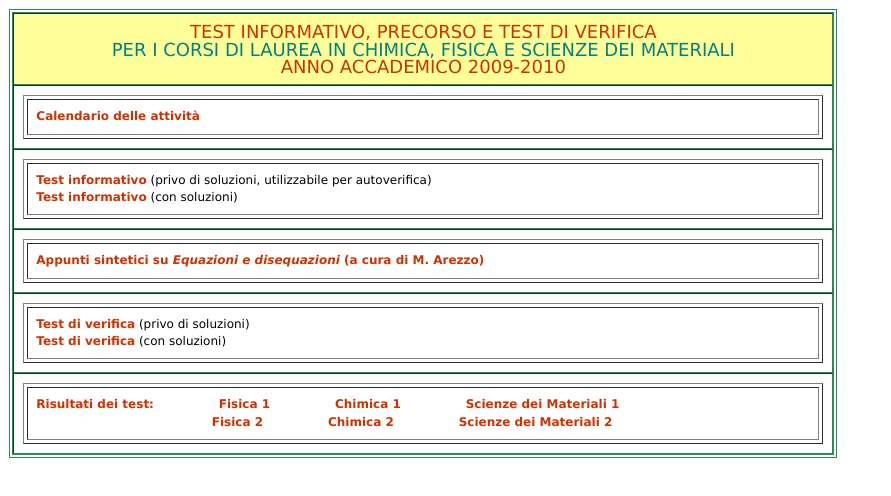
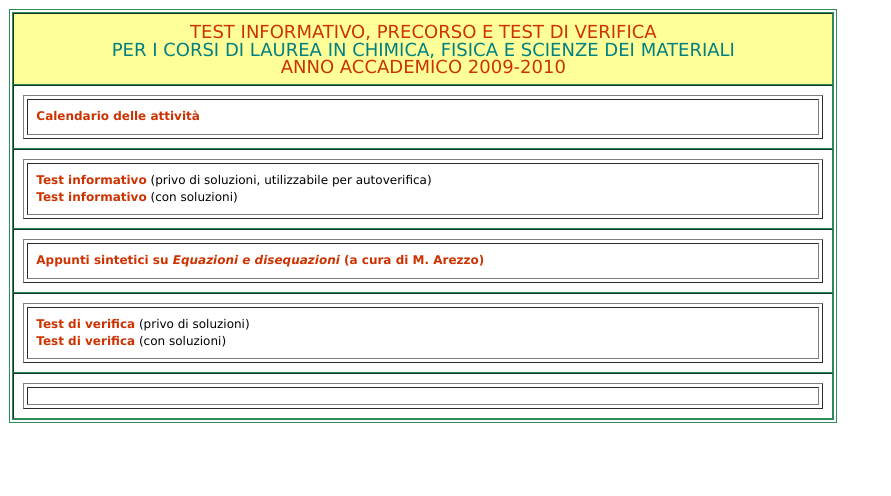
Before and after one commit to mimmoarezzo40/Sites-copia, a plain HTML site: page Precorso09/Locandina09.html in a window 1280 px wide. Shown: the whole page, without its empty margins (0-891 px from the left). Drawn offline with Linux system fonts and the light colour scheme; files that its build step writes are made by us from their sources.

Commit message:
Add files via upload

```diff
--- a/Precorso09/Locandina09.html
+++ b/Precorso09/Locandina09.html
@@ -61,25 +61,6 @@
 		<td width="810">
 			<table class="TXTBody" width="100%" border="1" cellspacing="3" cellpadding="8">
 						<td>
-							<p><font color="#CC3300"><b>Risultati dei test:</b></font>
-								&nbsp;&nbsp;&nbsp;&nbsp;&nbsp;&nbsp;&nbsp;&nbsp;&nbsp;&nbsp;&nbsp;&nbsp;&nbsp;&nbsp;&nbsp;
-<a href="09RisFis1.pdf"><font color="#CC3300"><b>Fisica 1</b></font></a>
-								&nbsp;&nbsp;&nbsp;&nbsp;&nbsp;&nbsp;&nbsp;&nbsp;&nbsp;&nbsp;&nbsp;&nbsp;&nbsp;&nbsp;&nbsp;
-<a href="09RisChim1.pdf"><font color="#CC3300"><b>Chimica 1</b></font></a>
-								&nbsp;&nbsp;&nbsp;&nbsp;&nbsp;&nbsp;&nbsp;&nbsp;&nbsp;&nbsp;&nbsp;&nbsp;&nbsp;&nbsp;&nbsp;
-<a href="09RisScMat1.pdf"><font color="#CC3300"><b>Scienze dei Materiali 1</b></font></a><br>
-
-
-
-
-								&nbsp;&nbsp;&nbsp;&nbsp;&nbsp;&nbsp;&nbsp;&nbsp;&nbsp;&nbsp;&nbsp;&nbsp;&nbsp;&nbsp;&nbsp;
-								&nbsp;&nbsp;&nbsp;&nbsp;&nbsp;&nbsp;&nbsp;&nbsp;&nbsp;&nbsp;&nbsp;&nbsp;&nbsp;&nbsp;&nbsp;
-								&nbsp;&nbsp;&nbsp;&nbsp;&nbsp;&nbsp;&nbsp;&nbsp;&nbsp;&nbsp;&nbsp;&nbsp;&nbsp;
-<a href="09RisFis2.pdf"><font color="#CC3300"><b>Fisica 2</b></font></a>
-								&nbsp;&nbsp;&nbsp;&nbsp;&nbsp;&nbsp;&nbsp;&nbsp;&nbsp;&nbsp;&nbsp;&nbsp;&nbsp;&nbsp;&nbsp;
-<a href="09RisChim2.pdf"><font color="#CC3300"><b>Chimica 2</b></font></a>
-								&nbsp;&nbsp;&nbsp;&nbsp;&nbsp;&nbsp;&nbsp;&nbsp;&nbsp;&nbsp;&nbsp;&nbsp;&nbsp;&nbsp;&nbsp;
-<a href="09RisScMat2.pdf"><font color="#CC3300"><b>Scienze dei Materiali 2</b></font></a></p>
 						</td>
 					</table>
 		</td>
```
